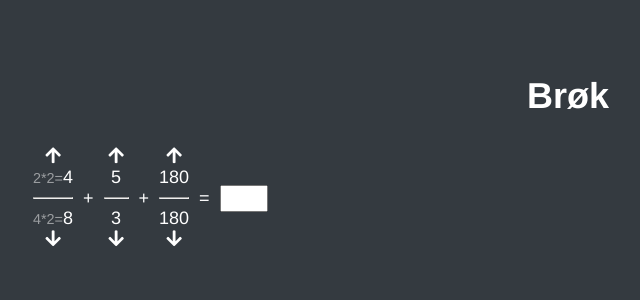
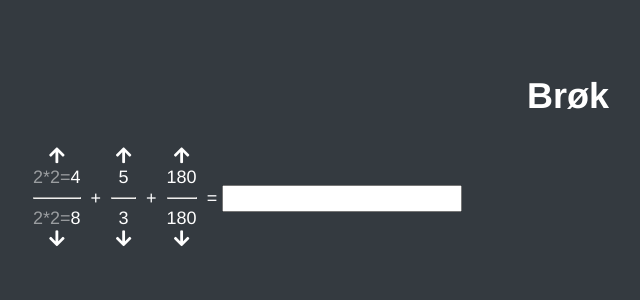
Before and after one commit to nullfjorten/teachmachine2, a Vue app: page /brok in a window 1280 px wide. Both pictures are taken after a click on the element 117 px from the left and 155 px from the top of the page. Shown: the top 300 px of the page, without its empty margins (72-712 px from the left). Built offline with nearby package versions, Linux system fonts and the light colour scheme.

Commit message:
refactored and started work on passing dynamic dat

```diff
--- a/src/components/Fractions.vue
+++ b/src/components/Fractions.vue
@@ -1,12 +1,22 @@
 <template>
     <h1>Brøk</h1>
     <div class="container">
-        <single-fraction numerator=2 denominator=4 />
+        <template v-for="(fraction, index) in fractions" :key="index">
+            <single-fraction v-bind:starting-numerator="fraction.startingNumerator" v-bind:starting-denominator="fraction.startingDenominator" />
+            <div v-if="index < fractions.length-1">
+                +
+            </div>
+            <div v-else>
+                =
+            </div>
+        </template>
+
+        <!-- <single-fraction v-bind:starting-numerator="fractions[0].startingNumerator" v-bind:starting-denominator="fractions[0].startingDenominator" />
         <div>+</div>
-        <single-fraction numerator=5 denominator=3 />
+        <single-fraction v-bind:starting-numerator="fractions[1].startingNumerator" v-bind:starting-denominator="fractions[1].startingDenominator" />
         <div>+</div>
-        <single-fraction numerator=180 denominator=180 />
-        <div>=</div>
+        <single-fraction v-bind:starting-numerator="fractions[2].startingNumerator" v-bind:starting-denominator="fractions[2].startingDenominator" />
+        <div>=</div> -->
         <input type="text">
     </div>
 </template>
@@ -16,6 +26,24 @@ import SingleFraction from '@/components/fractions/SingleFraction.vue'
 export default {
     components: {
         SingleFraction
+    },
+    data() {
+        return {
+            fractions: [
+                {
+                    startingNumerator: 2,
+                    startingDenominator: 4,
+                },
+                {
+                    startingNumerator: 5,
+                    startingDenominator: 3,
+                },
+                {
+                    startingNumerator: 180,
+                    startingDenominator: 180,
+                },
+            ]
+        }
     }
 }
 </script>
@@ -35,7 +63,7 @@ export default {
 hr {
     border: 1px solid;
 }
-input[type=text] {
+starting[type=text] {
     width: 40px;
     margin-left: 5px;
 }
--- a/src/components/fractions/SingleFraction.vue
+++ b/src/components/fractions/SingleFraction.vue
@@ -2,20 +2,14 @@
     <div class="fraction">
         <div class="fas fa-arrow-up" @click="increaseFraction()"></div>
         <div>
-            <span v-if="mod == 0">{{num}}</span>
-            <span v-if="mod > 0">
-                <span class="faded">{{numerator}}*{{mod}}=</span>{{numerator*mod}}
-            </span>
-            <span v-if="mod < 0">
-                <span class="faded">{{numerator}}:{{mod*-1}}=</span>{{numerator/(mod*-1)}}
+            <span v-if="modifier == 0">{{startingNumerator}}</span>
+            <span v-else>
+                <span class="faded">{{startingNumerator}}{{divideOrMultiplySign}}{{positivizedMod}}=</span>{{modifiedNumerator}}
             </span>
             <hr>
-            <span v-if="mod == 0">{{den}}</span>
-            <span v-if="mod > 0">
-                <span class="faded">{{denominator}}*{{mod}}=</span>{{denominator*mod}}
-            </span>
-            <span v-if="mod < 0">
-                <span class="faded">{{denominator}}:{{mod*-1}}=</span>{{denominator/(mod*-1)}}
+            <span v-if="modifier == 0">{{startingDenominator}}</span>
+            <span v-else>
+                <span class="faded">{{startingNumerator}}{{divideOrMultiplySign}}{{positivizedMod}}=</span>{{modifiedDenominator}}
             </span>
         </div>
         <div class="fas fa-arrow-down" @click="decreaseFraction()"></div>
@@ -25,87 +19,104 @@
 <script>
 export default {
     props: {
-        numerator: {
+        startingNumerator: {
             type: String,
             required: true
         },
-        denominator: {
+        startingDenominator: {
             type: String,
             required: true
         }
     },
     data() {
         return {
-            // num: this.numerator,
-            // den: this.denominator,
-            mod: 0
+            modifier: 0
         }
     },
     computed: {
-        num: function() {
-            if (this.mod == 0) {
-                return this.numerator
-            } else if (this.mod > 0)  {
-                return this.numerator * this.mod
+        modifiedNumerator: function() {
+            return this.calculateModdedNumber(this.startingNumerator, this.modifier)
+        },
+        modifiedDenominator: function() {
+            return this.calculateModdedNumber(this.startingDenominator, this.modifier)
+        },
+        positivizedMod() {
+            if (this.modifier < 0) {
+                return this.modifier * -1
+            }
+            return this.modifier
+        },
+        divideOrMultiplySign() {
+            if (this.modifier > 0) {
+                return '*'
+            } else if (this.modifier < 0) {
+                return ':'
             } else {
-                return this.numerator / (this.mod * -1)
-            }
-        },
-        den: function() {
-            if (this.mod == 0) {
-                return this.denominator
-            } else if (this.mod > 0)  {
-                return this.denominator * this.mod
-            } else {
-                return this.denominator / (this.mod * -1)
+                return false
             }
         }
     },
     methods: {
+        calculateModdedNumber: function(inputNumber, modifier) {
+            if (modifier == 0) {
+                return inputNumber
+            } else if (modifier > 0)  {
+                return inputNumber * modifier
+            } else {
+                return inputNumber / this.positivizedMod
+            }
+
+        },
         increaseFraction() {
-            if (this.mod == 0) {
-                this.mod = 2
-            } else if (this.mod == -1) {
-                this.mod = 0
-            } else if (this.mod < 0) {
-                this.mod++
+            if (this.modifier == 0) { // Skip 1
+                this.modifier = 2
+                return
+            }
+            if (this.modifier == -2) { // Skip -1
+                this.modifier = 0
+                return
+            }
+            if (this.modifier < 0) {
+                this.modifier++
                 while (!this.isDivisible()) {
-                    this.mod++
+                    this.modifier++
                 }
-            } else {
-                this.mod++
+                return
             }
+            this.modifier++
         },
         decreaseFraction() {
-            if (this.mod == 2) {
-                this.mod = 0
-            } else if (this.mod == 0) {
-                this.mod = -2
-                if (!this.isDivisible()) {
-                    this.mod = 0
+            const modWasZero = (this.modifier == 0 ? true : false)
+            if (this.modifier == 2) { // Skip 1
+                this.modifier = 0
                 return
             }
-            } else if (this.mod > 0) {
-                this.mod--;
+            if (this.modifier > 0) {
+                this.modifier--;
+                return
+            }
+
+            if (this.modifier == 0) { // Skip -1
+                this.modifier = -2
             } else {
-                this.mod--
+                this.modifier--
+            }
             while (!this.isDivisible()) {
-                    if (this.mod*-1 >= this.numerator || this.mod*-1 >= this.denominator) {
+                if (this.positivizedMod >= this.startingNumerator || this.positivizedMod >= this.startingDenominator) {
                     console.log('Caught!');
-                        this.mod++
+                    this.modifier = (modWasZero ? 0 : this.modifier+1)
                     break
                 }
-                    this.mod--
-                }
+                this.modifier--
             }
         },
         isDivisible() {
             var positiveMod = null
-            if (this.mod == 0) { return false }
-            if (this.mod > 0 ) { positiveMod = this.mod }
-            if (this.mod < 0 ) { positiveMod = this.mod*-1 }
+            if (this.modifier == 0) { return false }
+            if (this.modifier > 0 ) { positiveMod = this.modifier }
+            if (this.modifier < 0 ) { positiveMod = this.positivizedMod }
             console.log('Mod: '+ positiveMod);
-            return (this.denominator % positiveMod === 0) && (this.numerator % positiveMod === 0)
+            return (this.startingDenominator % positiveMod === 0) && (this.startingNumerator % positiveMod === 0)
         }
     }
 }
@@ -117,6 +128,5 @@ export default {
 }
 .faded {
     opacity: 0.5;
-    font-size: 80%;
 }
 </style>
```
Lines whose indentation alone changed are shown as unchanged.
